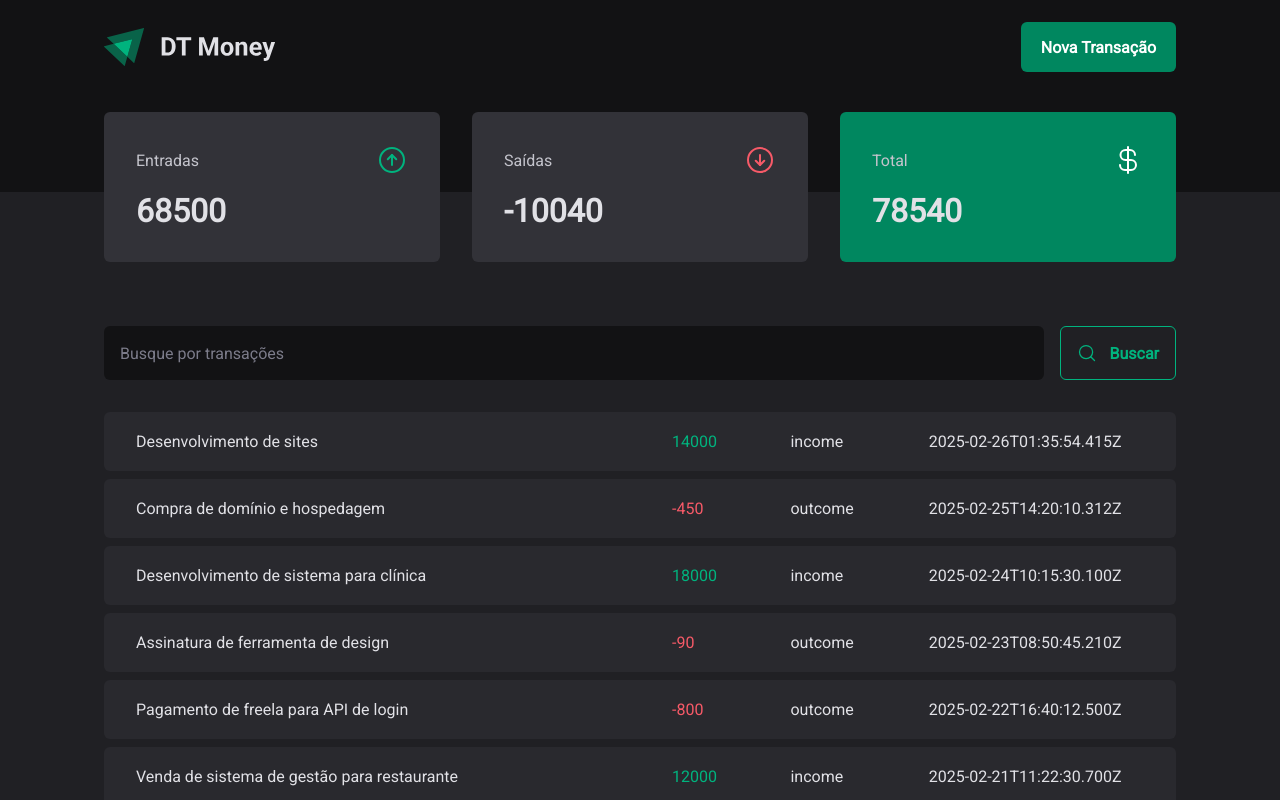
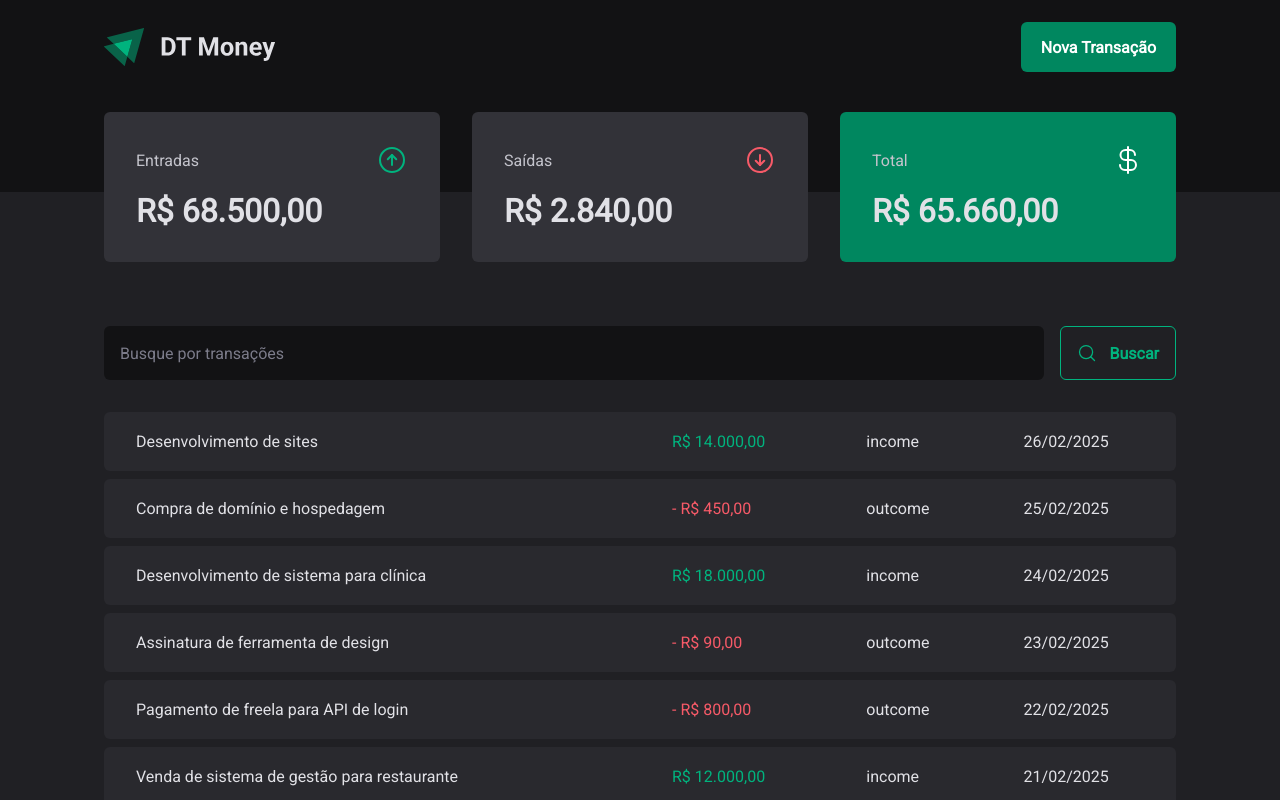
Before and after one commit to viktor-lima/dt-money, a React (Vite) app: page / in a window 1280 px wide. Shown: the top 800 px of the page. Built offline with nearby package versions, Linux system fonts and the light colour scheme; data requests are answered from the project's data file.

Commit message:
feat: creat hook (useSummary), controlled components

```diff
--- a/package.json
+++ b/package.json
@@ -11,12 +11,15 @@
     "preview": "vite preview"
   },
   "dependencies": {
+    "@hookform/resolvers": "^4.1.3",
     "@radix-ui/react-dialog": "^1.1.6",
     "@radix-ui/react-radio-group": "^1.2.3",
     "phosphor-react": "^1.4.1",
     "react": "^19.0.0",
     "react-dom": "^19.0.0",
-    "styled-components": "^6.1.15"
+    "react-hook-form": "^7.54.2",
+    "styled-components": "^6.1.15",
+    "zod": "^3.24.2"
   },
   "devDependencies": {
     "@eslint/js": "^9.19.0",
--- a/server.json
+++ b/server.json
@@ -13,7 +13,7 @@
       "description": "Compra de domínio e hospedagem",
       "type": "outcome",
       "category": "Infraestrutura",
-      "price": -450,
+      "price": 450,
       "createdAt": "2025-02-25T14:20:10.312Z"
     },
     {
@@ -29,7 +29,7 @@
       "description": "Assinatura de ferramenta de design",
       "type": "outcome",
       "category": "Software",
-      "price": -90,
+      "price": 90,
       "createdAt": "2025-02-23T08:50:45.210Z"
     },
     {
@@ -37,7 +37,7 @@
       "description": "Pagamento de freela para API de login",
       "type": "outcome",
       "category": "Serviços terceirizados",
-      "price": -800,
+      "price": 800,
       "createdAt": "2025-02-22T16:40:12.500Z"
     },
     {
@@ -53,7 +53,7 @@
       "description": "Compra de licença de software",
       "type": "outcome",
       "category": "Software",
-      "price": -1200,
+      "price": 1200,
       "createdAt": "2025-02-20T09:10:05.600Z"
     },
     {
@@ -69,7 +69,7 @@
       "description": "Compra de um novo notebook",
       "type": "outcome",
       "category": "Equipamento",
-      "price": -7500,
+      "price": 300,
       "createdAt": "2025-02-18T12:45:22.110Z"
     },
     {
--- a/src/components/NewTransactionModal/index.tsx
+++ b/src/components/NewTransactionModal/index.tsx
@@ -2,7 +2,33 @@ import * as Dialog from "@radix-ui/react-dialog";
 import { CloseButton, Content, Overlay, TransactionType, TransactionTypeButton } from "./styles";
 import { ArrowCircleDown, ArrowCircleUp, X } from "phosphor-react";
 
+import * as z from 'zod'
+import { useForm } from "react-hook-form";
+import { zodResolver } from "@hookform/resolvers/zod";
+
+const newTransactionFormSchema = z.object({
+  description: z.string(),
+  price: z.number(),
+  category: z.string(),
+  type: z.enum(['income, outcome']),
+})
+
+type NewTransactionFormsInputs = z.infer<typeof newTransactionFormSchema>;
+
 export function NewTransactionModal() {
+
+  const {
+    register,
+    handleSubmit,
+    formState: {isSubmitting}
+  } = useForm<NewTransactionFormsInputs>({
+    resolver: zodResolver(newTransactionFormSchema)
+  })
+
+  async function handleCreateNewTransaction(data: NewTransactionFormsInputs) {
+    await new Promise(resolve => setTimeout(resolve, 2000))
+    console.log(data);
+  }
 
   return (
     <Dialog.Portal>
@@ -13,10 +39,10 @@ export function NewTransactionModal() {
           <X size={24}/>
         </CloseButton>
 
-        <form action="">
-          <input type="text" placeholder="Descrição" required/>
-          <input type="number" placeholder="Preço" required/>
-          <input type="text" placeholder="Categoria" required/>
+        <form action="" onSubmit={handleSubmit(handleCreateNewTransaction)}>
+          <input type="text" placeholder="Descrição" required {...register('description')}/>
+          <input type="number" placeholder="Preço" required {...register('price', { valueAsNumber: true})}/>
+          <input type="text" placeholder="Categoria" required {...register('category')}/>
 
           <TransactionType>
             <TransactionTypeButton value="income" variant="income">
@@ -29,7 +55,7 @@ export function NewTransactionModal() {
             </TransactionTypeButton>
           </TransactionType>
 
-          <button type="submit">
+          <button type="submit" disabled={isSubmitting}>
             Cadastrar
           </button>
         </form>
--- a/src/components/NewTransactionModal/styles.ts
+++ b/src/components/NewTransactionModal/styles.ts
@@ -54,8 +54,12 @@ export const Content = styled(Dialog.Content)`
       margin-top: 1.5rem;
       cursor: pointer;
 
+      &:disabled {
+        opacity: 0.6;
+        cursor: not-allowed;
+      }
 
-      &:hover{
+      &:not(:disabled):hover{
         background: ${props => props.theme["green-700"]};
         transition: background-color 0.2s;
       }
--- a/src/components/Summary/index.tsx
+++ b/src/components/Summary/index.tsx
@@ -1,29 +1,11 @@
 import { ArrowCircleDown, ArrowCircleUp, CurrencyDollar } from "phosphor-react";
 import { SummaryCard, SummaryContainer } from "./styles";
-import { useContext } from "react";
-import { transactionContext } from "../../contexts/TransactionContext";
+import { priceFormatter } from "../../utils/formatter";
+import { useSummary } from "../../hooks/useSammary";
 
 export function Summary() {
-    const { transactions } = useContext(transactionContext)
 
-    const summary = transactions.reduce(
-      (acc, transaction) => {
-        if(transaction.type === 'income'){
-          acc.income += transaction.price
-          acc.total += transaction.price
-        } else {
-          acc.outcome += transaction.price
-          acc.total -= transaction.price
-
-        }
-        return acc;
-      },
-      {
-        income: 0,
-        outcome: 0,
-        total: 0
-      }
-    )
+  const summary = useSummary();
 
   return (
     <SummaryContainer>
@@ -32,7 +14,7 @@ export function Summary() {
           <span>Entradas</span>
           <ArrowCircleUp size={32} color="#00b37e" />
         </header>
-          <strong>{summary.income}</strong>
+          <strong>{priceFormatter.format(summary.income) }</strong>
       </SummaryCard>
 
       <SummaryCard>
@@ -40,7 +22,7 @@ export function Summary() {
           <span>Saídas</span>
           <ArrowCircleDown size={32} color="#f75a68" />
         </header>
-          <strong>{summary.outcome}</strong>
+          <strong>{priceFormatter.format(summary.outcome)}</strong>
       </SummaryCard>
 
       <SummaryCard variant="green">
@@ -48,7 +30,7 @@ export function Summary() {
           <span>Total</span>
           <CurrencyDollar  size={32} color="#fff" />
         </header>
-          <strong>{summary.total}</strong>
+          <strong>{priceFormatter.format(summary.total)}</strong>
       </SummaryCard>
     </SummaryContainer>
   )
--- /dev/null
+++ b/src/hooks/useSammary.ts
@@ -0,0 +1,27 @@
+import { useContext } from "react"
+import { transactionContext } from "../contexts/TransactionContext"
+
+export function useSummary() {
+  const { transactions } = useContext(transactionContext)
+
+  const summary = transactions.reduce(
+    (acc, transaction) => {
+      if(transaction.type === 'income'){
+        acc.income += transaction.price
+        acc.total += transaction.price
+      } else {
+        acc.outcome += transaction.price
+        acc.total -= transaction.price
+
+      }
+      return acc;
+    },
+    {
+      income: 0,
+      outcome: 0,
+      total: 0
+    }
+  )
+
+  return summary;
+}
--- a/src/pages/transactions/components/SearchForm/index.tsx
+++ b/src/pages/transactions/components/SearchForm/index.tsx
@@ -1,12 +1,42 @@
 import { MagnifyingGlass } from "phosphor-react";
 import { SearchFormContainer } from "./styles";
+import { useForm } from "react-hook-form";
+
+import * as z from 'zod'
+import { zodResolver } from "@hookform/resolvers/zod";
+
+
+const searchFormSchema = z.object({
+  query: z.string(),
+})
+
+type SearchFormsInputs = z.infer<typeof searchFormSchema>;
 
 export function SearchForm() {
+
+  const {
+    register,
+    handleSubmit,
+    formState: {isSubmitting}
+   } = useForm<SearchFormsInputs>({
+    resolver: zodResolver(searchFormSchema)
+  });
+
+  async function handleSearchTransaction(data: SearchFormsInputs) {
+    await new Promise(resolve => setTimeout(resolve, 2000))
+    console.log(data);
+  }
+
+
   return (
     <div>
-        <SearchFormContainer>
-          <input type="text" placeholder="Busque por transações" />
-          <button type="submit">
+        <SearchFormContainer onSubmit={handleSubmit(handleSearchTransaction)}>
+          <input
+            type="text"
+            placeholder="Busque por transações"
+            {...register('query')}
+          />
+          <button type="submit" disabled={isSubmitting}>
             <MagnifyingGlass size={20} />
             Buscar
           </button>
--- a/src/pages/transactions/components/SearchForm/styles.ts
+++ b/src/pages/transactions/components/SearchForm/styles.ts
@@ -30,9 +30,16 @@ export const SearchFormContainer = styled.form`
     color: ${props => props.theme["green-300"]};
     font-weight: bold;
     border-radius: 6px;
+    cursor: pointer;
 
 
-    &:hover {
+    &:disabled{
+      opacity: 0.6;
+      cursor: not-allowed;
+    }
+
+
+    &:not(:disabled):hover {
       background: ${props => props.theme["green-500"]};
       border-color: 1px solid ${props => props.theme["green-300"]};
       color: ${props => props.theme.white};
--- a/src/pages/transactions/index.tsx
+++ b/src/pages/transactions/index.tsx
@@ -4,6 +4,7 @@ import { Summary } from "../../components/Summary";
 import { SearchForm } from "./components/SearchForm";
 import { PriceHigthlight, TransactionsContainer, TransactionsTable } from "./styles";
 import { transactionContext } from "../../contexts/TransactionContext";
+import { dateFormatter, priceFormatter } from "../../utils/formatter";
 
 
 
@@ -28,11 +29,12 @@ export function Transactions () {
                   <td width="50%">{row.description}</td>
                   <td>
                     <PriceHigthlight variante={row.type}>
-                        {row.price}
+                        {row.type === 'outcome' && '- '}
+                        {priceFormatter.format(row.price)}
                     </PriceHigthlight>
                   </td>
                   <td>{row.type}</td>
-                  <td>{row.createdAt}</td>
+                  <td>{dateFormatter.format(new Date(row.createdAt))}</td>
                 </tr>
               )
             })}
--- /dev/null
+++ b/src/utils/formatter.ts
@@ -0,0 +1,6 @@
+export const dateFormatter = new Intl.DateTimeFormat('pt-BR')
+
+export const priceFormatter = new Intl.NumberFormat('pt-BR',{
+  style: 'currency',
+  currency: 'BRL',
+})
```
Also changed, not shown: 1 other file (tests, documents, lock files or other folders).
